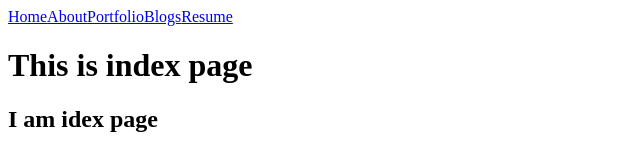
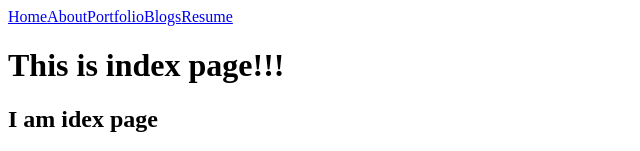
Before and after one commit to syedkhussain1/portfolio-syed, a Next.js app: page / in a window 1280 px wide. Shown: the top 151 px of the page, without its empty margins (0-640 px from the left). Built offline with nearby package versions, Linux system fonts and the light colour scheme; no server answers.

Commit message:
updates index.js

```diff
--- a/pages/index.js
+++ b/pages/index.js
@@ -57,7 +57,7 @@ class Index extends Component{
 
         return(
             <BaseLayout>
-                <h1>This is index page</h1>
+                <h1>This is index page!!!</h1>
                 <h2>{this.state.title}</h2>
                  <h2>{ this.state.title2 }</h2>
                 <button onClick={this.updateTitle}>Change Title</button>
```
